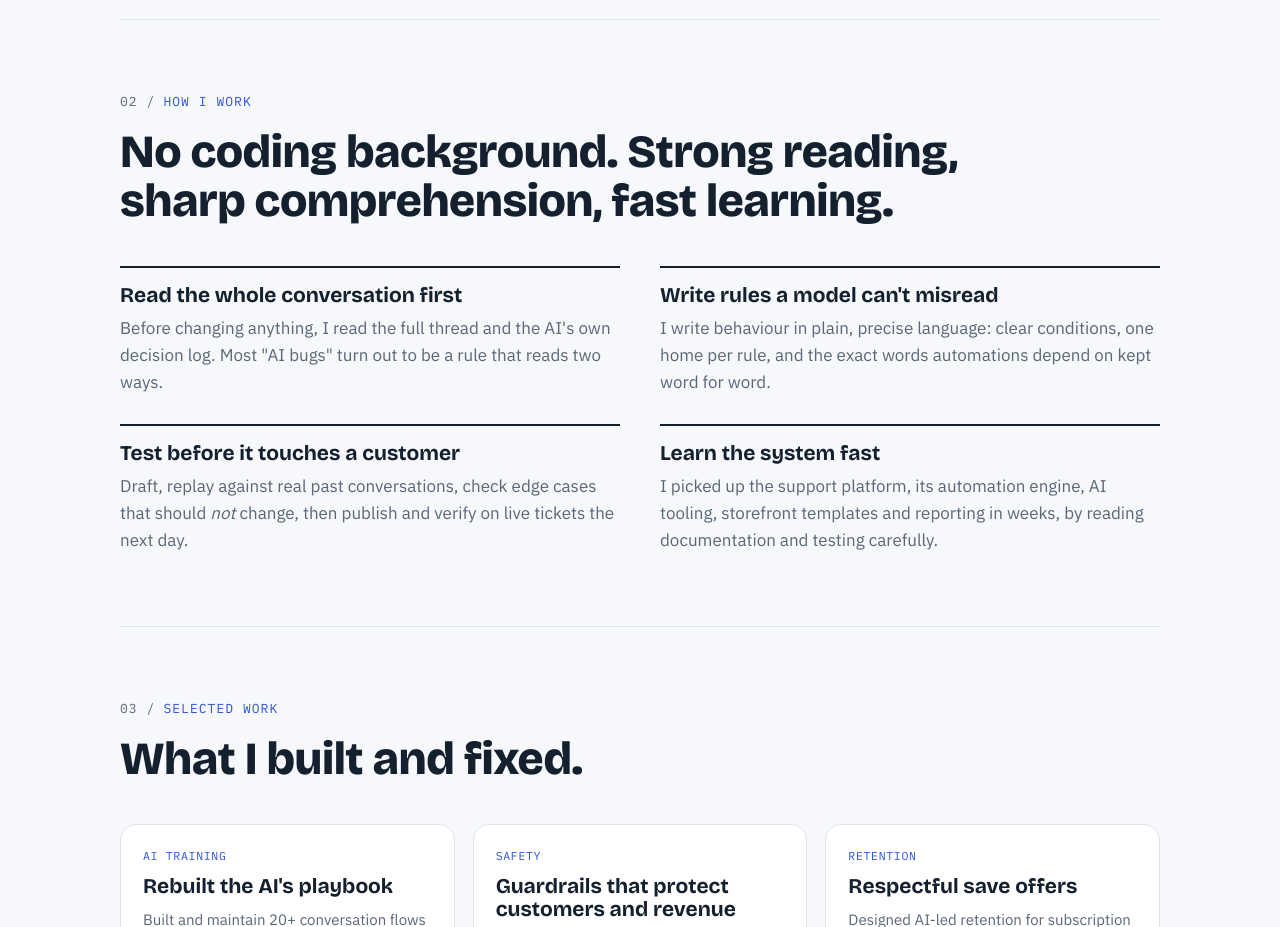
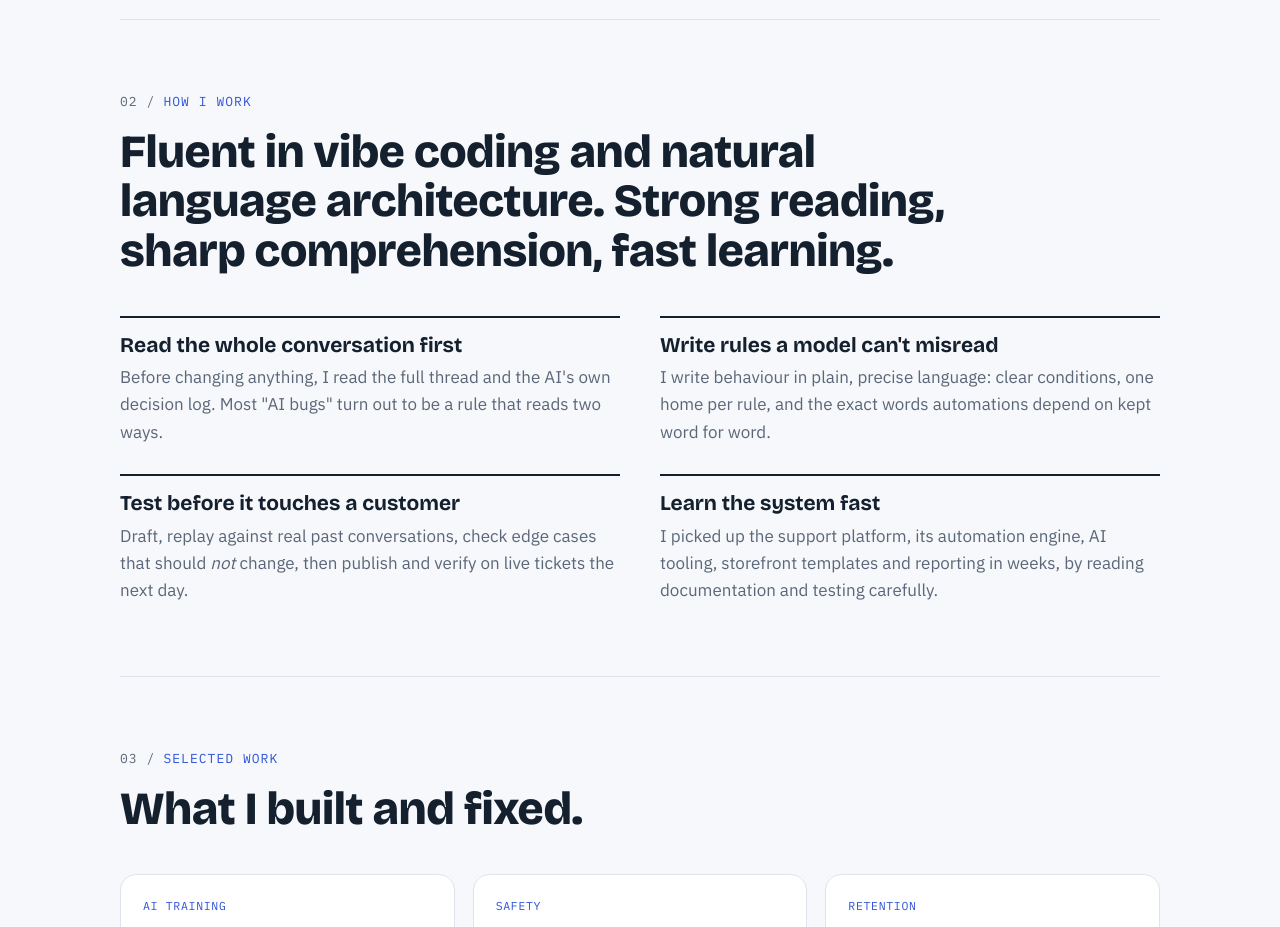
Before and after one commit to alev-collab/alev-collab.github.io, a plain HTML site: page wnw-group/index.html in a window 1280 px wide. Shown: the part 2180-3107 px from the top of the page. Drawn offline with nearby package versions, Linux system fonts and the light colour scheme.

Commit message:
Update index.html

```diff
--- a/wnw-group/index.html
+++ b/wnw-group/index.html
@@ -79,7 +79,7 @@
 <!-- HOW I WORK -->
 <section id="how">
   <div class="eyebrow">How I work</div>
-  <h2>No coding background. Strong reading, sharp comprehension, fast learning.</h2>
+  <h2>Fluent in vibe coding and natural language architecture. Strong reading, sharp comprehension, fast learning.</h2>
   <div class="how">
     <div class="how-item"><h3>Read the whole conversation first</h3><p>Before changing anything, I read the full thread and the AI's own decision log. Most "AI bugs" turn out to be a rule that reads two ways.</p></div>
     <div class="how-item"><h3>Write rules a model can't misread</h3><p>I write behaviour in plain, precise language: clear conditions, one home per rule, and the exact words automations depend on kept word for word.</p></div>
```
